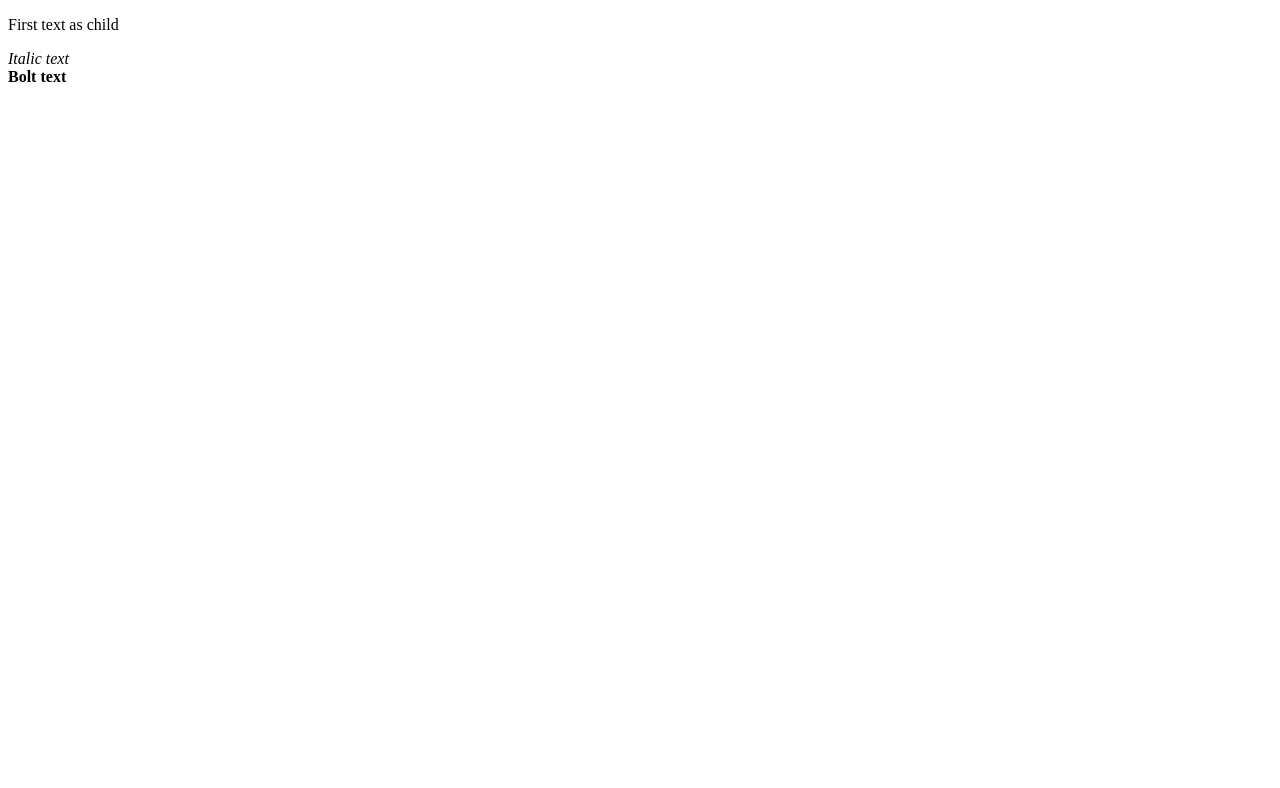
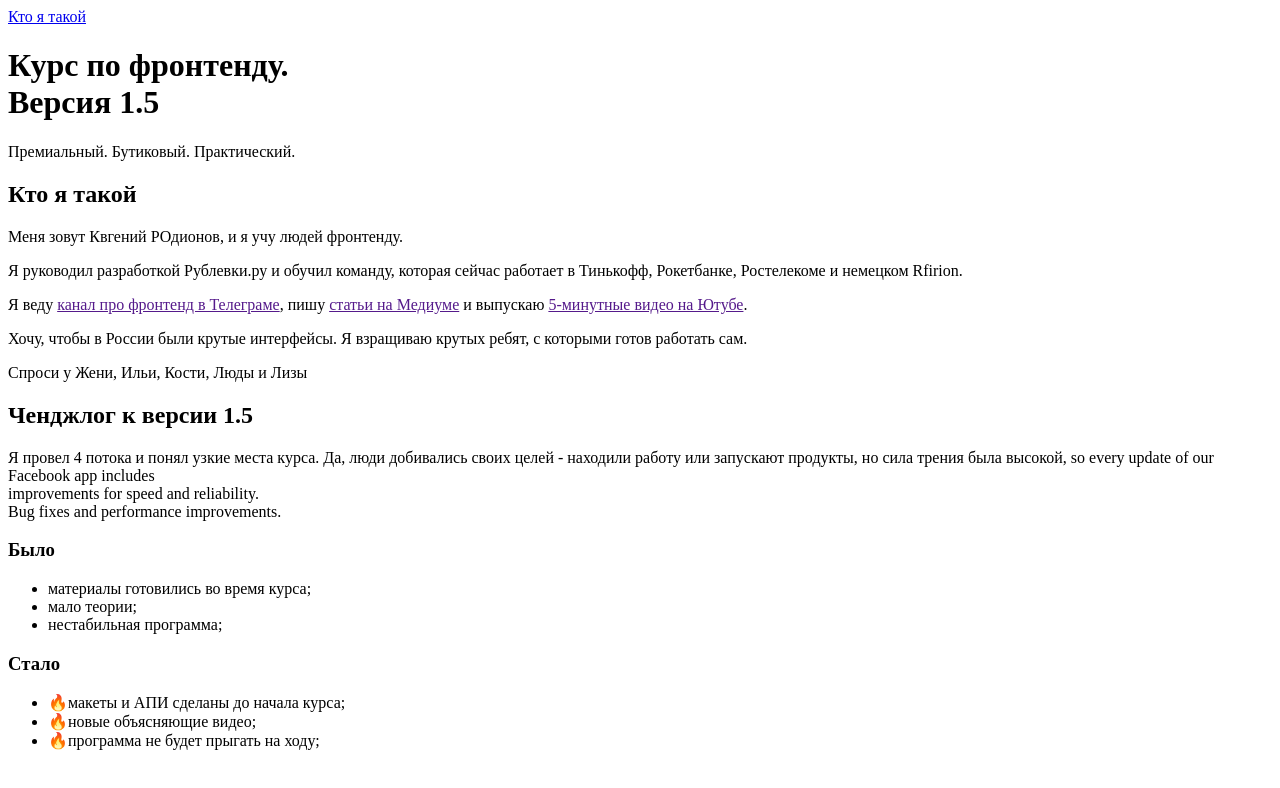
Before and after one commit to DimaLyzin/verstka, a plain HTML site: page index.html in a window 1280 px wide. Drawn offline with Linux system fonts and the light colour scheme.

Commit message:
Created first page in course

```diff
--- a/index.html
+++ b/index.html
@@ -3,11 +3,60 @@
 <html>
     <head>
         <title>Заголовок страницы</title>
+        <meta charset="utf-8">
     </head>
     <body>
-        <p>First text as child</p>
-        <i>Italic text</i>
-        <br>
-        <b>Bolt text</b>
+        <nav>
+            <a href="http://erodionov.ru/">Кто я такой</a>
+        </nav>
+        <header>
+            <h1>
+                Курс по фронтенду.
+                <br>Версия 1.5
+            </h1>
+            <p>Премиальный. Бутиковый. Практический.</p>
+        </header>
+        <main>
+                <section>
+                        <h2>Кто я такой</h2>
+                        <p>Меня зовут Квгений РОдионов, и я учу людей фронтенду.</p>
+                        <p>
+                            Я руководил разработкой Рублевки.ру
+                            и обучил команду, которая сейчас работает в Тинькофф, Рокетбанке, Ростелекоме
+                            и немецком Rfirion.
+                        </p>
+                        <p>
+                            Я веду
+                            <a href="">канал про фронтенд в Телеграме</a>, пишу
+                            <a href="">статьи на Медиуме</a> и выпускаю
+                            <a href="">5-минутные видео на Ютубе</a>.
+                        </p>
+                        <p>
+                            Хочу, чтобы в России были крутые интерфейсы.
+                            Я взращиваю крутых ребят, с которыми готов работать сам.
+                        </p>
+                        <aside>Спроси у Жени, Ильи, Кости, Люды и Лизы</aside>
+                    </section>
+                    <section>
+                        <h2>Ченджлог к версии 1.5</h2>
+                        Я провел 4 потока и понял узкие места курса. Да, люди добивались своих целей -
+                        находили работу или запускают продукты, но сила трения была высокой,
+                        so every update of our Facebook app includes
+                        <br>improvements for speed and reliability.
+                        <br>Bug fixes and performance improvements.
+                        <h3>Было</h3>
+                        <ul>
+                            <li>материалы готовились во время курса;</li>
+                            <li>мало теории;</li>
+                            <li>нестабильная программа;</li>
+                        </ul>
+                        <h3>Стало</h3>
+                        <ul>
+                            <li>🔥макеты и АПИ сделаны до начала курса;</li>
+                            <li>🔥новые объясняющие видео;</li>
+                            <li>🔥программа не будет прыгать на ходу;</li>
+                        </ul>
+                    </section>
+        </main>
     </body>
 </html>
```
